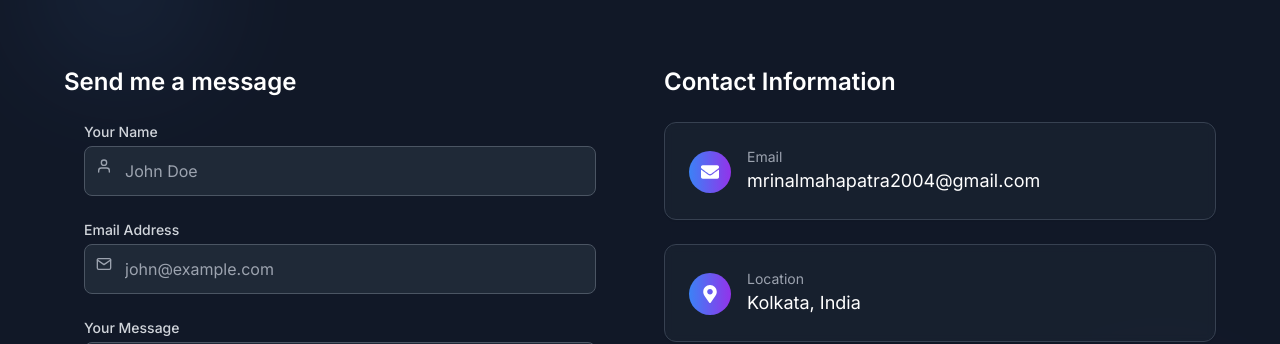
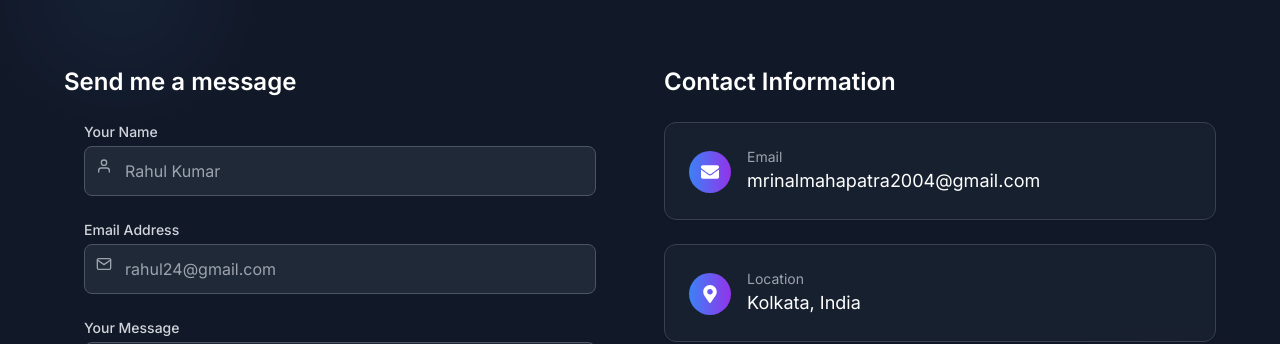
Before and after one commit to coding-mrinal/portfolio_website, a React (Vite) app: page / in a window 1280 px wide. Shown: the part 9350-9694 px from the top of the page. Built offline with nearby package versions, Linux system fonts and the light colour scheme.

Commit message:
Updated Placeholder

```diff
--- a/src/components/contact/ContactForm.jsx
+++ b/src/components/contact/ContactForm.jsx
@@ -3,8 +3,8 @@ import { FiSend, FiUser, FiMail, FiMessageSquare } from "react-icons/fi";
 import { useState } from "react";
 
 const fields = [
-  { name: "name", label: "Your Name", type: "text", icon: FiUser, placeholder: "John Doe" },
-  { name: "email", label: "Email Address", type: "email", icon: FiMail, placeholder: "john@example.com" },
+  { name: "name", label: "Your Name", type: "text", icon: FiUser, placeholder: "Rahul Kumar" },
+  { name: "email", label: "Email Address", type: "email", icon: FiMail, placeholder: "rahul24@gmail.com" },
   { name: "message", label: "Your Message", type: "textarea", icon: FiMessageSquare, placeholder: "Hello, I would like to talk about..." },
 ];
 
```
